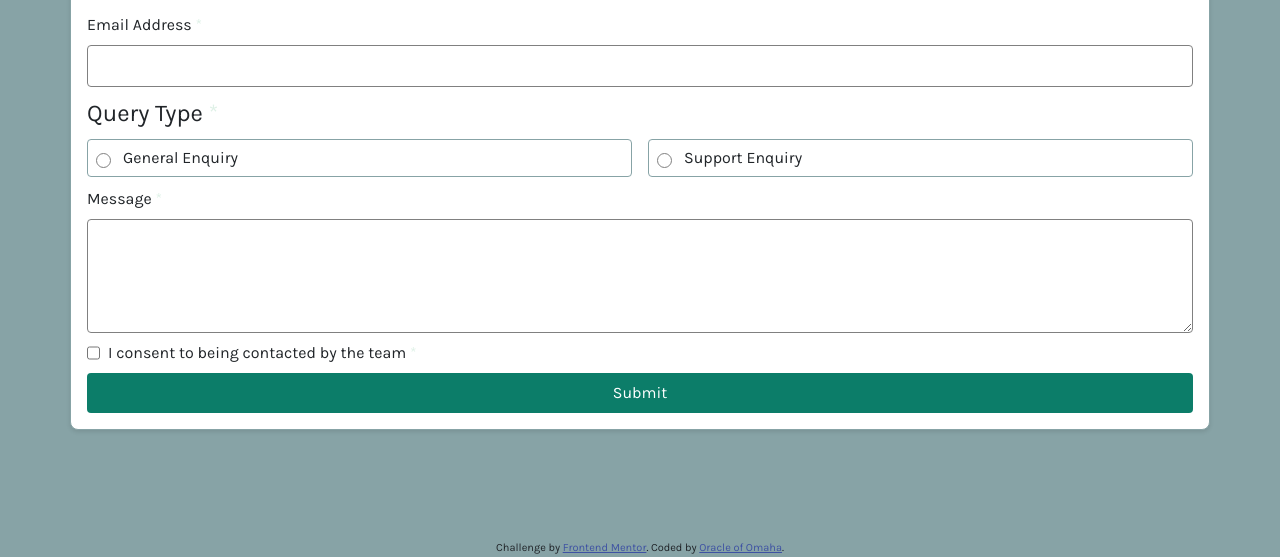
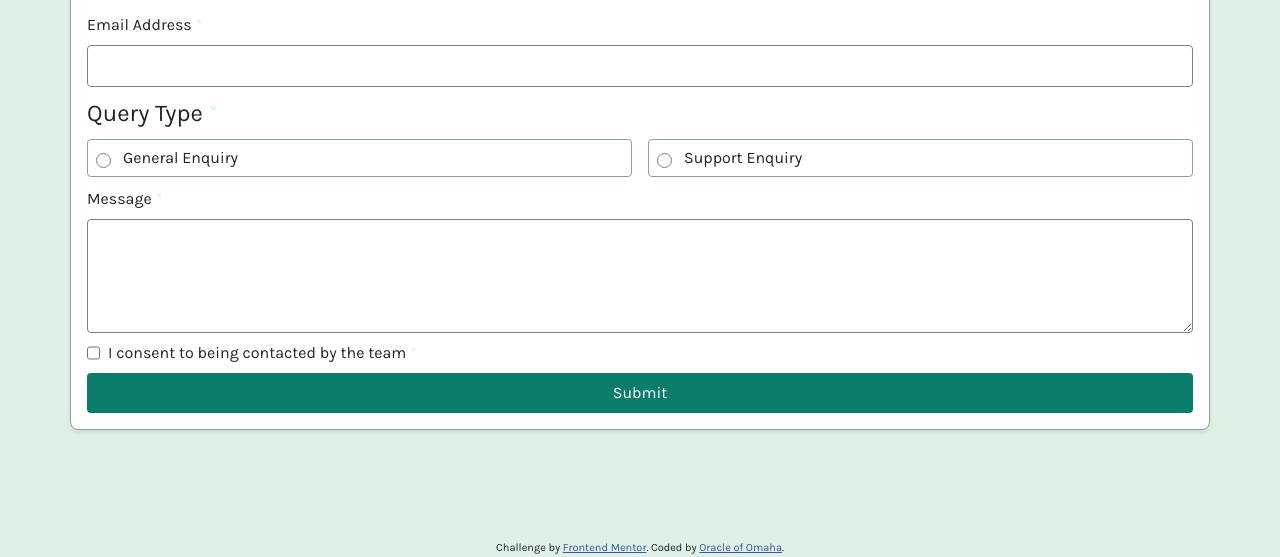
Before and after one commit to Rodney-Mokenyu/contact-form-main, a plain HTML site: page index.html in a window 1280 px wide. Shown: the part 292-849 px from the top of the page. Drawn offline with nearby package versions, Linux system fonts and the light colour scheme.

Commit message:
Update styles.css

```diff
--- a/styles.css
+++ b/styles.css
@@ -18,7 +18,7 @@ body,html {
     padding: 0;
     font-size: 16px;
     font-family: 'Karla', sans-serif;
-    background-color:var(--grey-500);
+    background-color:var(--green-200);
     padding: 1rem;
 }
 
```
